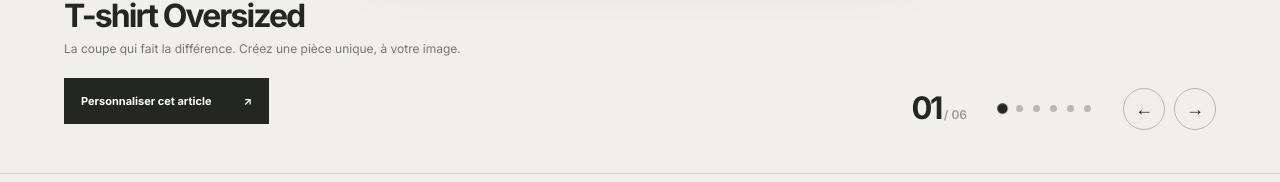
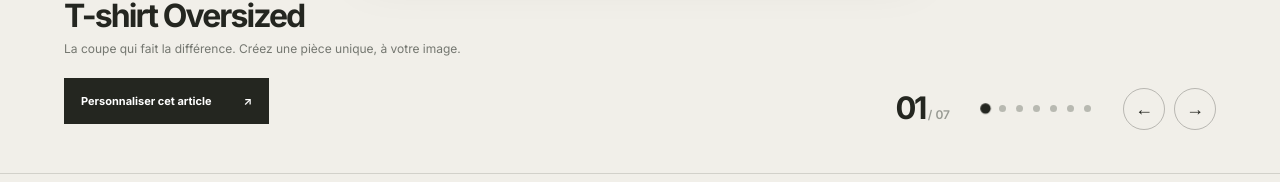
Before and after one commit to yakoumobi-sys/caractere.store, a Next.js app: page / in a window 1280 px wide. Shown: the part 696-878 px from the top of the page. Built offline with nearby package versions, Linux system fonts and the light colour scheme.

Commit message:
feat(home): add polo to swipe carousel and identify oversized styling

```diff
--- a/components/home/HomeChooser.tsx
+++ b/components/home/HomeChooser.tsx
@@ -41,9 +41,17 @@ const products: Product[] = [
     alt: "Gilet professionnel Caractère détouré",
   },
   {
+    id: "polo",
+    name: "Polo",
+    kind: "COLLECTION 04 — ENTREPRISES",
+    description: "Un polo élégant, brodé ou imprimé avec votre identité.",
+    src: "/home-cutouts/polo.png",
+    alt: "Polo blanc Caractère détouré",
+  },
+  {
     id: "tshirt",
     name: "T-shirt classique",
-    kind: "COLLECTION 04 — PERSONNALISATION",
+    kind: "COLLECTION 05 — PERSONNALISATION",
     description: "Votre idée mérite d'être portée. Impression ou broderie dès une pièce.",
     src: "/home-cutouts/tshirt.png",
     alt: "T-shirt classique Caractère détouré",
@@ -51,7 +59,7 @@ const products: Product[] = [
   {
     id: "casquette",
     name: "Casquette",
-    kind: "COLLECTION 05 — ACCESSOIRES",
+    kind: "COLLECTION 06 — ACCESSOIRES",
     description: "Le détail qui complète votre identité, avec votre logo.",
     src: "/home-cutouts/casquette.png",
     alt: "Casquette Caractère détourée",
@@ -59,7 +67,7 @@ const products: Product[] = [
   {
     id: "tote",
     name: "Tote bag",
-    kind: "COLLECTION 06 — ACCESSOIRES",
+    kind: "COLLECTION 07 — ACCESSOIRES",
     description: "Votre message, partout avec vous. Un accessoire à personnaliser.",
     src: "/home-cutouts/tote-bag.png",
     alt: "Tote bag Caractère détouré",
@@ -183,6 +191,7 @@ export default function HomeChooser() {
                   key={item.id}
                   className={styles.slot}
                   data-position={position}
+                  data-product={item.id}
                   style={{ transform: getTransform(position, dragX) }}
                   aria-hidden={position !== "center"}
                 >
```
